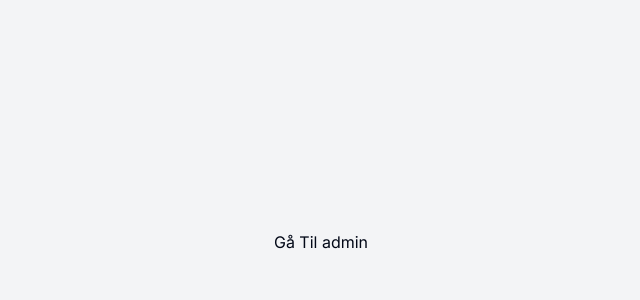
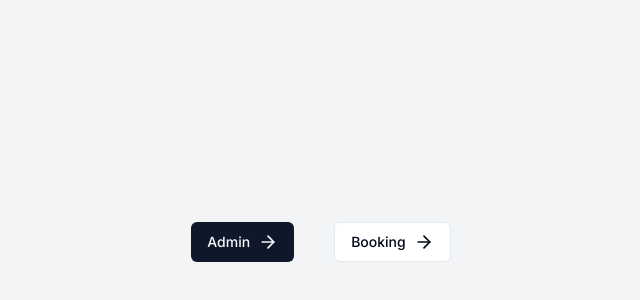
Before and after one commit to Nikolas-Vardeberg/booking-system, a Next.js app: page / in a window 1280 px wide. Shown: the part 158-458 px from the top of the page, without its empty margins (319-959 px from the left). Built offline with nearby package versions, Linux system fonts and the light colour scheme.

Commit message:
feat: Add admin and booking pages with Button UI

```diff
--- /dev/null
+++ b/app/admin/page.tsx
@@ -0,0 +1,11 @@
+
+
+const page = () => {
+    return(
+        <div>
+            admin
+        </div>
+    )
+}
+
+export default page;
--- /dev/null
+++ b/app/booking/page.tsx
@@ -0,0 +1,11 @@
+
+
+const page = () => {
+    return(
+        <div>
+            booking
+        </div>
+    )
+}
+
+export default page;
--- a/app/page.tsx
+++ b/app/page.tsx
@@ -1,11 +1,20 @@
+import { Button, buttonVariants } from '@/components/ui/button'
+import { ArrowRight } from 'lucide-react'
 import Image from 'next/image'
 import Link from 'next/link'
 
 export default function Home() {
   return (
-    <div className='flex flex-col items-center justify-center min-h-screen py-2 bg-gray-100'>
-      <Link href="/admin/signin">
-        Gå Til admin
+    <div className='flex items-center justify-center min-h-screen py-2 bg-gray-100 space-x-10'>
+      <Link className={buttonVariants({  size: "default", className: "max-md:hidden" })}
+        href="/admin" target="_blank"
+      >
+        Admin <ArrowRight className="ml-2 h-5 w-5" />
+      </Link>
+      <Link className={buttonVariants({ variant: "outline",  size: "default", className: "max-md:hidden" })}
+        href="/booking" target="_blank"
+      >
+        Booking <ArrowRight className="ml-2 h-5 w-5" />
       </Link>
     </div>
   )
--- /dev/null
+++ b/components/ui/button.tsx
@@ -0,0 +1,56 @@
+import * as React from "react"
+import { Slot } from "@radix-ui/react-slot"
+import { cva, type VariantProps } from "class-variance-authority"
+
+import { cn } from "@/lib/utils"
+
+const buttonVariants = cva(
+  "inline-flex items-center justify-center whitespace-nowrap rounded-md text-sm font-medium ring-offset-background transition-colors focus-visible:outline-none focus-visible:ring-2 focus-visible:ring-ring focus-visible:ring-offset-2 disabled:pointer-events-none disabled:opacity-50",
+  {
+    variants: {
+      variant: {
+        default: "bg-primary text-primary-foreground hover:bg-primary/90",
+        destructive:
+          "bg-destructive text-destructive-foreground hover:bg-destructive/90",
+        outline:
+          "border border-input bg-background hover:bg-accent hover:text-accent-foreground",
+        secondary:
+          "bg-secondary text-secondary-foreground hover:bg-secondary/80",
+        ghost: "hover:bg-accent hover:text-accent-foreground",
+        link: "text-primary underline-offset-4 hover:underline",
+      },
+      size: {
+        default: "h-10 px-4 py-2",
+        sm: "h-9 rounded-md px-3",
+        lg: "h-11 rounded-md px-8",
+        icon: "h-10 w-10",
+      },
+    },
+    defaultVariants: {
+      variant: "default",
+      size: "default",
+    },
+  }
+)
+
+export interface ButtonProps
+  extends React.ButtonHTMLAttributes<HTMLButtonElement>,
+    VariantProps<typeof buttonVariants> {
+  asChild?: boolean
+}
+
+const Button = React.forwardRef<HTMLButtonElement, ButtonProps>(
+  ({ className, variant, size, asChild = false, ...props }, ref) => {
+    const Comp = asChild ? Slot : "button"
+    return (
+      <Comp
+        className={cn(buttonVariants({ variant, size, className }))}
+        ref={ref}
+        {...props}
+      />
+    )
+  }
+)
+Button.displayName = "Button"
+
+export { Button, buttonVariants }
```
Also changed, not shown: package.json (+10 -4 lines), 1 other file (tests, documents, lock files or other folders).
